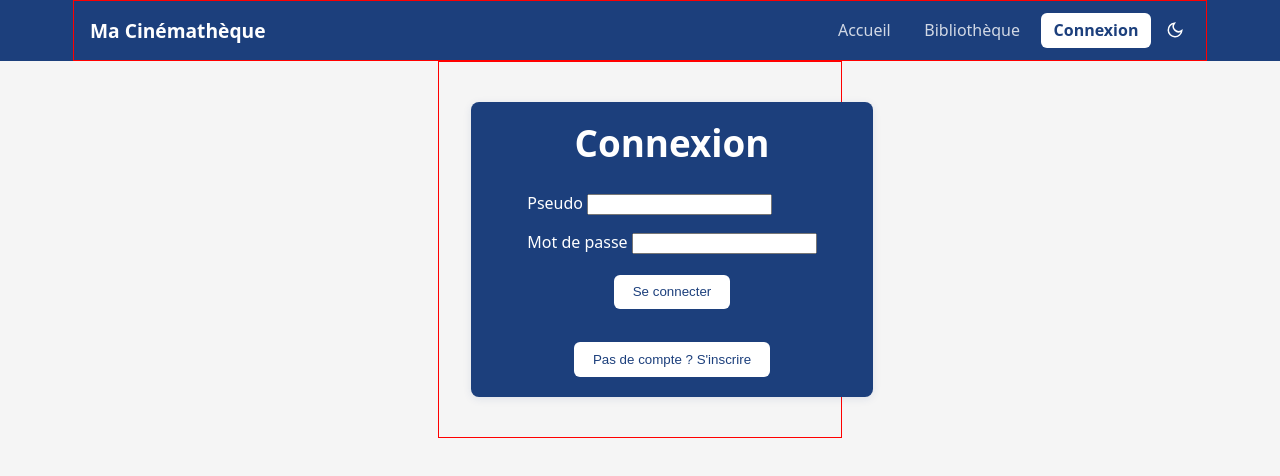
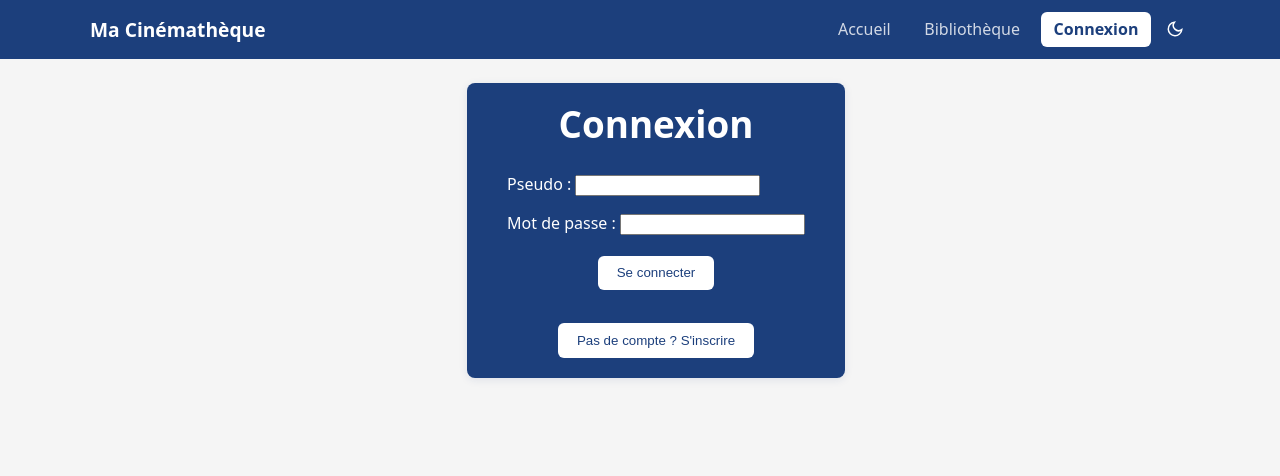
Before and after one commit to EneFixx/Interface_Project-main, a Vue app: page / in a window 1280 px wide. Shown: the top 476 px of the page. Built offline with nearby package versions, Linux system fonts and the light colour scheme.

Commit message:
css correction + readme

```diff
--- a/src/components/MovieList.vue
+++ b/src/components/MovieList.vue
@@ -34,7 +34,7 @@ defineProps({
     flex-direction: column;
     align-items: center;
     text-decoration: none;
-    color: black;
+    color: var(--text);
 }
 
 .movie p {
--- a/src/components/SearchBar.vue
+++ b/src/components/SearchBar.vue
@@ -117,7 +117,7 @@ function sortResults(movies) {
 .search-bar button:hover {
     background-color: var(--accent);
     border: 1px solid var(--surface);
-    color: var(--surface)
+    color: var(--text)
 }
 
 #filterButton {
--- a/src/style.css
+++ b/src/style.css
@@ -5,6 +5,7 @@
   --surface: #fff;
   --border: #c9d2e3;
   --text: #1a2233;
+  --bg: #f5f5f5;
   --muted: #6b7489;
   --shadow: 0 2px 8px rgba(28, 63, 124, 0.1);
   color-scheme: light;
@@ -18,6 +19,7 @@
   --surface: #1e2533;
   --border: #3a4560;
   --text: #e6eaf2;
+  --bg: #121722;
   --muted: #9aa3b5;
   --shadow: 0 2px 8px rgba(0, 0, 0, 0.4);
   color-scheme: dark;
@@ -29,7 +31,7 @@ html {
 
 body {
   margin: 0;
-  background: #f5f5f5;
+  background: var(--bg);
   height: 100%
 }
 
@@ -46,7 +48,6 @@ h1 {
 }
 
 .container {
-  border: 1px solid red;
   max-width: 1100px;
   margin: 0 auto;
   padding: 1.5rem 1rem;
--- a/src/views/LoginView.vue
+++ b/src/views/LoginView.vue
@@ -38,11 +38,11 @@ function toggleMode() {
 
             <form @submit.prevent="handleSubmit">
                 <label>
-                    Pseudo
+                    Pseudo :
                     <input v-model="username" type="text" required autocomplete="username" />
                 </label>
                 <label>
-                    Mot de passe
+                    Mot de passe :
                     <input v-model="password" type="password" required autocomplete="current-password" />
                 </label>
 
@@ -63,8 +63,7 @@ function toggleMode() {
 <style scoped>
 #auth {
     padding: 1rem;
-    margin: 1rem;
-    background: var(--accent);
+    background: var(--primary);
     border-radius: 8px;
     box-shadow: var(--shadow);
     color: var(--surface);
```
Also changed, not shown: 1 other file (tests, documents, lock files or other folders).
